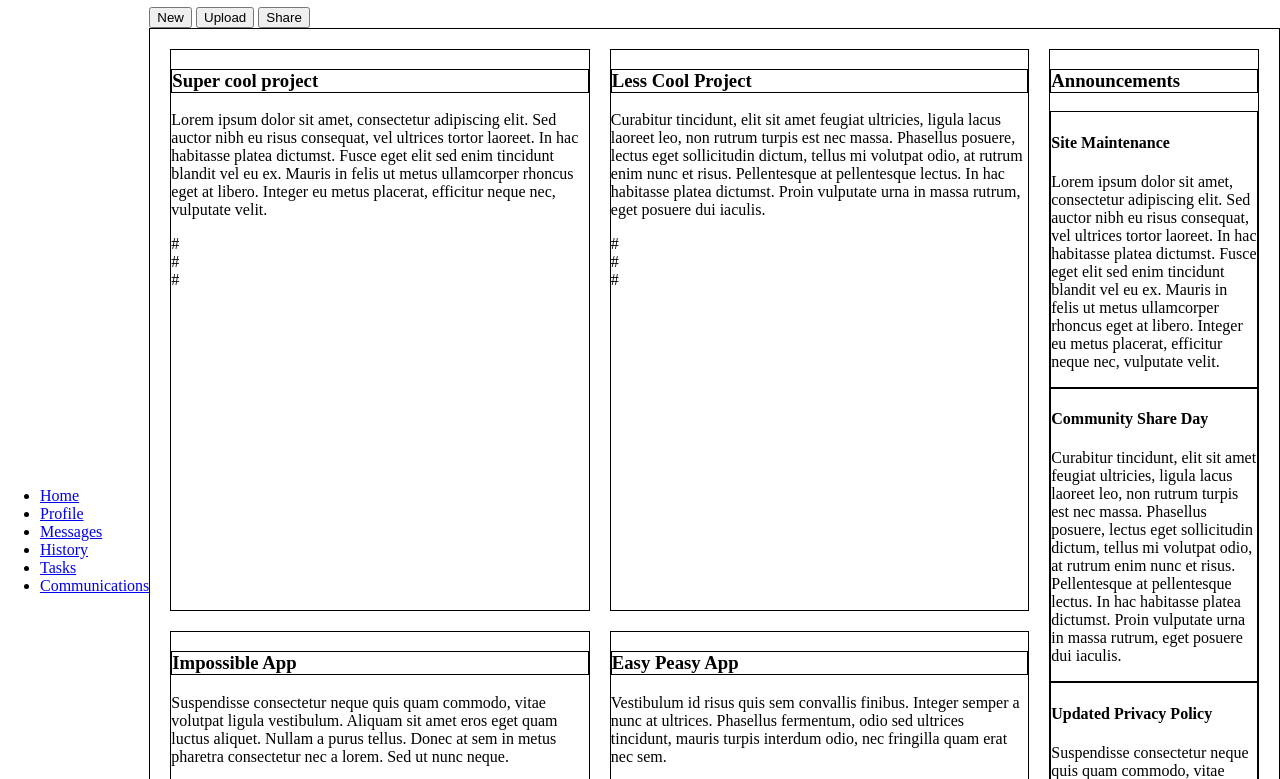
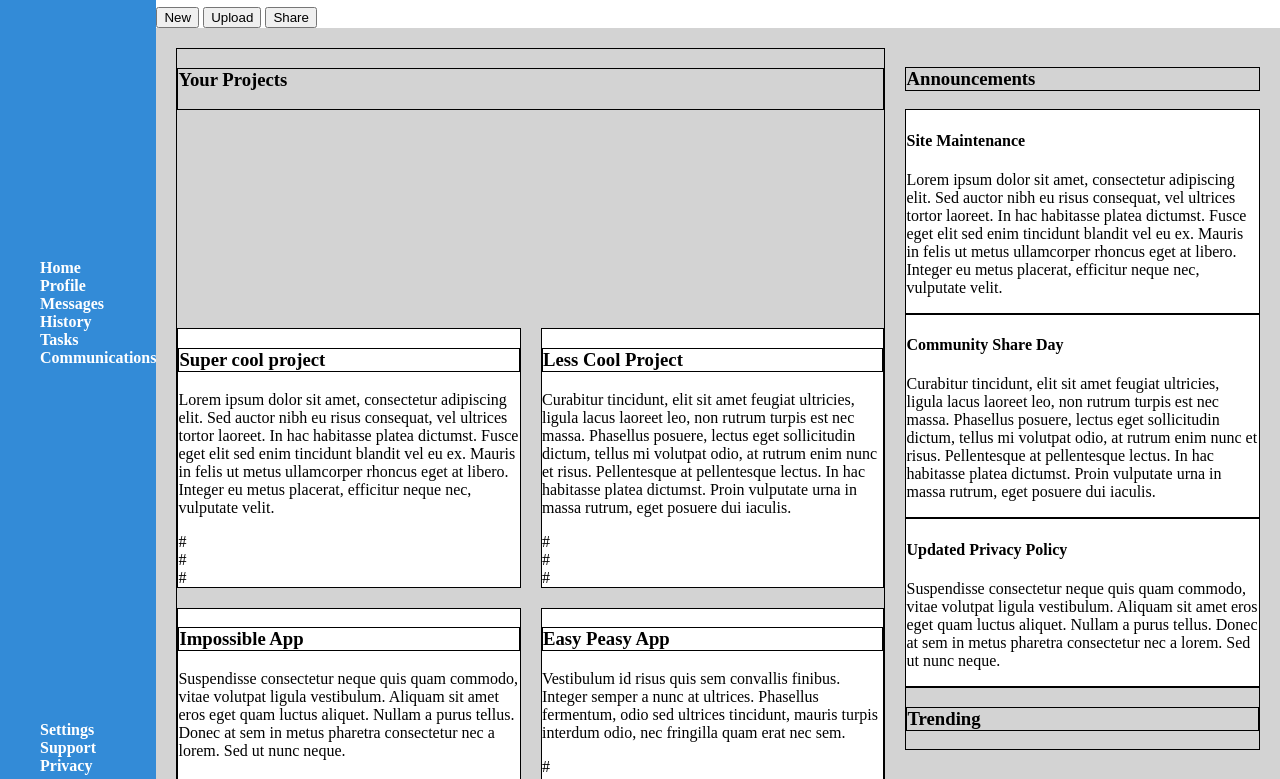
Before and after one commit to Jdoggett50/Project-Dashboard, a plain HTML site: page index.html in a window 1280 px wide. Shown: the part 146-925 px from the top of the page. Drawn offline with Linux system fonts and the light colour scheme.

Commit message:
started adding a little bit of color

```diff
--- a/index.html
+++ b/index.html
@@ -26,7 +26,7 @@
         </div>
     </header>
     <nav class="sidebar">
-        <h2>Dashboard</h2>
+        <h2 class="sidebar-title">Dashboard</h2>
         <ul>
             <li><a href="#">Home</a></li>
             <li><a href="#">Profile</a></li>
@@ -41,7 +41,9 @@
             <li><a href="#">Privacy</a></li>
         </ul>
     </nav>
-    <article class="cards">
+    <article class="cards-container">
+        <div class="cards">
+            <h3 class="article-title">Your Projects</h3>
             <div class="card">
                 <h3>Super cool project</h3>
                 <p>Lorem ipsum dolor sit amet, consectetur adipiscing elit. Sed auctor nibh eu risus consequat, vel ultrices tortor laoreet. In hac habitasse platea dictumst. Fusce eget elit sed enim tincidunt blandit vel eu ex. Mauris in felis ut metus ullamcorper rhoncus eget at libero. Integer eu metus placerat, efficitur neque nec, vulputate velit.</p>
@@ -50,58 +52,59 @@
                 <div>#</div>
             </div>
             <div class="card">
-            <h3>Less Cool Project</h3>
+                <h3 class="section-title">Less Cool Project</h3>
                 <p>Curabitur tincidunt, elit sit amet feugiat ultricies, ligula lacus laoreet leo, non rutrum turpis est nec massa. Phasellus posuere, lectus eget sollicitudin dictum, tellus mi volutpat odio, at rutrum enim nunc et risus. Pellentesque at pellentesque lectus. In hac habitasse platea dictumst. Proin vulputate urna in massa rutrum, eget posuere dui iaculis.</p>
                 <div>#</div>
                 <div>#</div>
                 <div>#</div>
             </div>
             <div class="card">
-            <h3>Impossible App</h3>
+                <h3 class="section-title">Impossible App</h3>
                 <p>Suspendisse consectetur neque quis quam commodo, vitae volutpat ligula vestibulum. Aliquam sit amet eros eget quam luctus aliquet. Nullam a purus tellus. Donec at sem in metus pharetra consectetur nec a lorem. Sed ut nunc neque.</p>
                 <div>#</div>
                 <div>#</div>
                 <div>#</div>
             </div>
             <div class="card">
-            <h3>Easy Peasy App</h3>
+                <h3 class="section-title">Easy Peasy App</h3>
                 <p>Vestibulum id risus quis sem convallis finibus. Integer semper a nunc at ultrices. Phasellus fermentum, odio sed ultrices tincidunt, mauris turpis interdum odio, nec fringilla quam erat nec sem.</p>
                 <div>#</div>
                 <div>#</div>
                 <div>#</div>
             </div>
             <div class="card">
-            <h3>Ad Blocker</h3>
+                <h3 class="section-title">Ad Blocker</h3>
                 <p>Nulla facilisi. Curabitur euismod risus sit amet fringilla imperdiet. Etiam lobortis velit vel lorem vulputate, id tincidunt arcu dictum. Maecenas tincidunt enim nec leo posuere, eu semper mauris dictum. Cras pharetra nibh ac risus ullamcorper consequat. Fusce a leo in velit vulputate tincidunt.</p>
                 <div>#</div>
                 <div>#</div>
                 <div>#</div>
             </div>
             <div class="card">
-            <h3>Money Maker</h3>
+                <h3 class="section-title">Money Maker</h3>
                 <p>Vestibulum id risus quis sem convallis finibus. Integer semper a nunc at ultrices. Phasellus fermentum, odio sed ultrices tincidunt, mauris turpis interdum odio, nec fringilla quam erat nec sem.</p>
                 <div>#</div>
                 <div>#</div>
                 <div>#</div>
             </div>
+        </div>
         <aside class="aside">
             <div class="announcements">
-                <h3>Announcements</h3>
-                <div>
-                    <h4>Site Maintenance</h4>
+                <h3 class="section-title">Announcements</h3>
+                <div class="card">
+                    <h4 class="section-title">Site Maintenance</h4>
                     <p>Lorem ipsum dolor sit amet, consectetur adipiscing elit. Sed auctor nibh eu risus consequat, vel ultrices tortor laoreet. In hac habitasse platea dictumst. Fusce eget elit sed enim tincidunt blandit vel eu ex. Mauris in felis ut metus ullamcorper rhoncus eget at libero. Integer eu metus placerat, efficitur neque nec, vulputate velit.</p>
                 </div>
-                <div>
-                    <h4>Community Share Day</h4>
+                <div class="card">
+                    <h4 class="section-title">Community Share Day</h4>
                     <p>Curabitur tincidunt, elit sit amet feugiat ultricies, ligula lacus laoreet leo, non rutrum turpis est nec massa. Phasellus posuere, lectus eget sollicitudin dictum, tellus mi volutpat odio, at rutrum enim nunc et risus. Pellentesque at pellentesque lectus. In hac habitasse platea dictumst. Proin vulputate urna in massa rutrum, eget posuere dui iaculis.</p>
                 </div>
-                <div>
-                    <h4>Updated Privacy Policy</h4>
+                <div class="card">
+                    <h4 class="section-title">Updated Privacy Policy</h4>
                     <p>Suspendisse consectetur neque quis quam commodo, vitae volutpat ligula vestibulum. Aliquam sit amet eros eget quam luctus aliquet. Nullam a purus tellus. Donec at sem in metus pharetra consectetur nec a lorem. Sed ut nunc neque.</p>
                 </div>
             </div>
             <div class="trending">
-                <h3>Trending</h3>
+                <h3 class="section-title">Trending</h3>
             </div>
         </aside>
     </article>
--- a/styles.css
+++ b/styles.css
@@ -18,26 +18,45 @@ h3,
 }
 
 .sidebar {
+    background-color: rgb(51, 139, 215);
     display: grid;
     /* grid-template-rows: repeat(3, 1fr); */
     grid-row: 1 / 5;
 }
 
+.sidebar li,
+a,
+.sidebar-title
+ {
+    color: white;
+    list-style: none;
+    text-decoration: none;
+    font-weight: 700;
+}
+
+.cards-container {
+    display: grid;
+    grid-template-columns: 2fr 1fr;
+    padding: 20px;
+    gap: 20px;
+    background-color: lightgrey;
+}
+
 .cards {
     display: grid;
-    grid-template-rows: repeat(3, 1fr);
-    grid-template-columns: 2fr 2fr 1fr;
-    padding: 20px;
+    grid-template-columns: repeat(2, 1fr);
+    grid-template-rows: repeat(2, 1fr);
     gap: 20px;
 }
 
-.aside {
-    display: grid;
-    border: 1px solid black;
-    grid-template-rows: repeat(2, 1fr);
-    grid-row: 1 / 4;
-    grid-column: 3 / 4;
-    gap: 15px;
+.card {
+    background-color: white;
+}
+
+.article-title {
+    height: 40px;
+    grid-row: 1 / 2;
+    grid-column: 1 / 3;
 }
 
 .trending {
```
Lines whose indentation alone changed are shown as unchanged.
